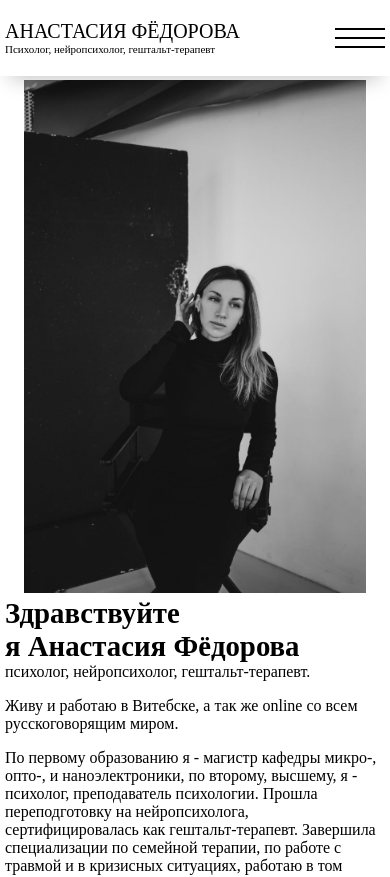
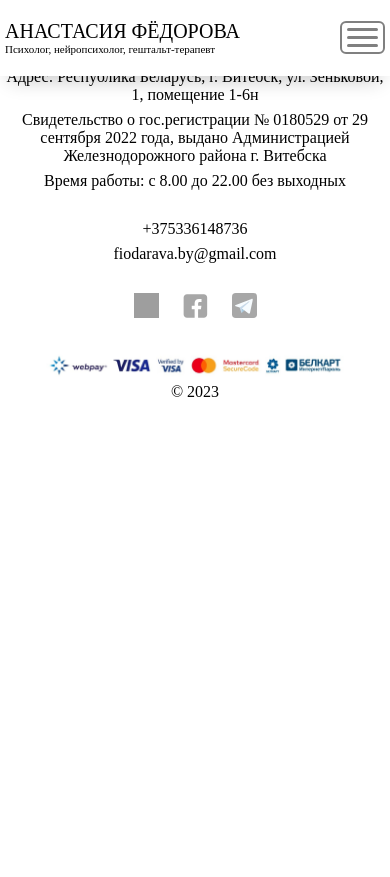
Before and after one commit to qusewen/psycholog, a React (Create React App) app: page /#/treaty in a window 390 px wide. Shown: the top 877 px of the page. After the commit the page ends 844 px from the top, so only its background shows below. Built offline with nearby package versions, Linux system fonts and the light colour scheme; grey boxes are pictures that could not be loaded; a web font is replaced by a local one.

Commit message:
feat: update burger

```diff
--- a/package.json
+++ b/package.json
@@ -2,6 +2,7 @@
   "name": "psycholog",
   "version": "0.1.0",
   "private": true,
+  "homepage": ".",
   "dependencies": {
     "@testing-library/jest-dom": "^5.14.1",
     "@testing-library/react": "^13.0.0",
@@ -10,6 +11,7 @@
     "@types/node": "^16.7.13",
     "@types/react": "^18.0.0",
     "@types/react-dom": "^18.0.0",
+    "netlify-cli": "^13.1.2",
     "react": "^18.2.0",
     "react-dom": "^18.2.0",
     "react-hook-form": "^7.43.5",
--- a/src/App.tsx
+++ b/src/App.tsx
@@ -1,20 +1,27 @@
-import React from "react";
+import React, { useEffect } from "react";
 import "./App.scss";
-import { Routes, Route } from "react-router-dom";
+import { Routes, Route, useLocation } from "react-router-dom";
 import Main from "./pages/main/Main";
 import Pay from "./pages/pay/Pay";
 import Contact from "./pages/contact/Contact";
 import Treaty from "./pages/treaty/Treaty";
 function App() {
+  const useScrollToTop = () => {
+    const { pathname } = useLocation();
+
+    useEffect(() => {
+      window.scrollTo(0, 0);
+    }, [pathname]);
+  };
+
+  useScrollToTop();
   return (
-
-      <Routes>
-        <Route path='/' element={<Main />} />
-        <Route path='/pay' element={<Pay />} />
-        <Route path='/contact' element={<Contact />} />
-        <Route path='/treaty' element={<Treaty />} />
-      </Routes>
-
+    <Routes>
+      <Route path='/main' element={<Main />} />
+      <Route path='/pay' element={<Pay />} />
+      <Route path='/contact' element={<Contact />} />
+      <Route path='/treaty' element={<Treaty />} />
+    </Routes>
   );
 }
 
--- a/src/component/Footer/Footer.scss
+++ b/src/component/Footer/Footer.scss
@@ -36,3 +36,6 @@
     }
   }
 }
+.footer__social{
+  display: block;
+}
--- a/src/component/Footer/Footer.tsx
+++ b/src/component/Footer/Footer.tsx
@@ -15,15 +15,15 @@ export default function Footer() {
             </p>
             <p className='footer__organization_title'>УНП: 391861353</p>
             <p className='footer__organization_title'>
-              Адрес:Республика Беларусь, г. Витебск, ул. Зеньковой, 1, помещение
+              Адрес: Республика Беларусь, г. Витебск, ул. Зеньковой, 1, помещение
               1-6н
             </p>
-            <p className='footer__organization_title'>Свидетельство о гос.регистрации №  0180529 от 29 сентября 2022 года</p>
+            <p className='footer__organization_title'>Свидетельство о гос.регистрации №  0180529 от 29 сентября 2022 года, выдано Администрацией Железнодорожного района г. Витебска</p>
             <p className='footer__organization_title'>Время работы: с 8.00 до 22.00 без выходных</p>
           </div>
           <div className='footer__contact'>
             <a className="footer__contact-link" href='tel:+375336148736'>+375336148736</a>
-            <a className="footer__contact-link" href='mailto:fiodorova.a@ya.ru'>fiodorova.a@ya.ru</a>
+            <a className="footer__contact-link" href='mailto:fiodarava.by@gmail.com'>fiodarava.by@gmail.com</a>
             <div className='header__social footer__social'>
               <a
                 target='_blank'
@@ -33,7 +33,7 @@ export default function Footer() {
               >
                 {" "}
                 <img
-                  src={Fb}
+                  src={Inst }
                   alt='Instagram'
                   className='header__social-link--img'
                 />
@@ -46,7 +46,7 @@ export default function Footer() {
               >
                 {" "}
                 <img
-                  src={Inst}
+                  src={Fb}
                   alt='FaceBook'
                   className='header__social-link--img'
                 />
@@ -54,7 +54,7 @@ export default function Footer() {
               <a
                 target='_blank'
                 rel='noreferrer'
-                href='https://t.me/ptushka_fenix_club'
+                href='https://t.me/grafoloquens'
                 className='header__social-link'
               >
                 {" "}
--- a/src/component/Header/Header.scss
+++ b/src/component/Header/Header.scss
@@ -7,14 +7,19 @@
   position: fixed;
   width: 100%;
   &__burger {
+    padding: 5px;
+    border-radius: 6px;
+    border: 2px solid gray;
     cursor: pointer;
     display: none;
     &-item {
       display: block;
-      width: 50px;
-      height: 2px;
-      background: black;
-      margin-bottom: 7px;
+      width: 31px;
+      height: 3px;
+      background: gray;
+
+      border-radius: 10px;
+      margin-bottom: 5px;
     }
     &-item:last-child {
       margin-bottom: 0;
@@ -97,13 +102,14 @@
       display: block;
       &-item {
         &-active:first-child {
-          transform: rotate(45deg) translate(1px, 11px);
+          transform: rotate(45deg) translate(3px, 3px);
+
         }
         &-active:nth-child(2) {
           display: none;
         }
         &-active:last-child {
-          transform: rotate(-45deg) translate(-5px, -6px);
+          transform: rotate(-45deg) translate(3px, -3px);
         }
       }
     }
--- a/src/component/Header/Header.tsx
+++ b/src/component/Header/Header.tsx
@@ -63,7 +63,7 @@ export default function Header() {
               >
                 <NavLink
                   onClick={() => (burger ? handleBurgerOpen() : "")}
-                  to='/'
+                  to='/main'
                   className={({ isActive, isPending }) =>
                     isPending
                       ? "pending"
@@ -149,7 +149,7 @@ export default function Header() {
             >
               {" "}
               <img
-                src={Fb}
+                src={Inst }
                 alt='Instagram'
                 className='header__social-link--img'
               />
@@ -162,7 +162,7 @@ export default function Header() {
             >
               {" "}
               <img
-                src={Inst}
+                src={Fb}
                 alt='FaceBook'
                 className='header__social-link--img'
               />
@@ -170,7 +170,7 @@ export default function Header() {
             <a
               target='_blank'
               rel='noreferrer'
-              href='https://t.me/ptushka_fenix_club'
+              href='https://t.me/grafoloquens'
               className='header__social-link'
             >
               {" "}
--- a/src/component/Popap/Popap.scss
+++ b/src/component/Popap/Popap.scss
@@ -6,15 +6,15 @@
   width: 100%;
   height: 100%;
   z-index: 9999999;
-  backdrop-filter: blur(5px);
+  backdrop-filter: blur(10px);
   &__body {
-    background: rgb(255, 255, 255);
+    background: rgb(243 173 207 / 59%);;
     display: flex;
     justify-content: center;
-    border: 1px solid black;
     position: relative;
     height: 500px;
     z-index: 99999;
+    border-radius: 10px;
   }
 }
 .active__popap{
@@ -39,8 +39,12 @@
 .exit:hover{
     color: red;
 }
+.popap_input{
+    border: none;
+}
 .onlineRecord__title-popap{
     text-align: center;
+    font-weight: 100;
 }
 @media (max-width:420px) {
 .popap{
--- a/src/component/sections/ContsctSection.tsx
+++ b/src/component/sections/ContsctSection.tsx
@@ -28,9 +28,9 @@ export default function ContsctSection() {
                     className='footer__contact-link '
                     href='tel:+375336148736'
                   >
-                    Телефон
+                    Телефон: +375336148736
                   </a>
-                  : +375336148736
+
                 </li>
                 <li className='pay__list_item contact__list_item'>
                   e-mail:{" "}
@@ -38,9 +38,9 @@ export default function ContsctSection() {
                     target='_blank'
                     rel='noreferrer'
                     className='footer__contact-link'
-                    href='mailto:fiodorova.a@ya.ru'
+                    href='mailto:fiodarava.by@gmail.com'
                   >
-                    fiodorova.a@ya.ru
+                    fiodarava.by@gmail.com
                   </a>
                 </li>
                 <li className='pay__list_item contact__list_item'>
@@ -104,7 +104,7 @@ export default function ContsctSection() {
                   </a>
                 </li>
                 <li className='pay__list_item contact__list_item'>
-                  Адрес: Витебск, ул. Зеньковой 1, каб. 1 (7 этаж), каб.10
+                  Адрес: Витебск, ул. Зеньковой 1, каб. 1 и каб. 10 (7 этаж)
                 </li>
               </ul>
               <Button
--- a/src/component/sections/PaySection.tsx
+++ b/src/component/sections/PaySection.tsx
@@ -8,9 +8,15 @@ export default function PaySection() {
           <h2 className='pay__title'>Методы оплаты</h2>
           <p className='pay__subtitle'>1.Картой через интернет</p>
           <p className='pay__subtitle_info'>
-            Сюда вставим информацию по оплате через интернет и логотип карт сюда
-            тоже запихнем, но он вроде тут не нужен
+          Оплата услуг осуществляется с помощью системы WEBPAY, которая поддерживает технологии защиты – 3D Secure и Микроплатеж. Система WEBPAY соответствует международному стандарту безопасности при работе с банковскими платёжными карточками Payment Card Industry Data Security Standard (PCI DSS). Транзакции защищены технологиями Verified by VISA, MasterCard SecureCode, БЕЛКАРТ-ИнтернетПароль и MirAccept.
           </p>
+          <p className='pay__subtitle_info'>
+          После прочтения и согласия с договором оферты, а также после согласования даты и времени сессии Вам будет направлена ссылка на оплату.Оплата услуг осуществляется с помощью системы WEBPAY, которая поддерживает технологии защиты – 3D Secure и Микроплатеж. Система WEBPAY соответствует международному стандарту безопасности при работе с банковскими платёжными карточками Payment Card Industry Data Security Standard (PCI DSS). Транзакции защищены технологиями Verified by VISA, MasterCard SecureCode, БЕЛКАРТ-ИнтернетПароль и MirAccept.
+
+</p>
+<p className='pay__subtitle_info'>
+После прочтения и согласия с договором оферты, а также после согласования даты и времени сессии Вам будет направлена ссылка на оплату.
+</p>
           <p className='pay__subtitle'>2.Банковский перевод</p>
           <ul className='pay__list'>
             <li className='pay__list_item'>Банковские реквизиты:</li>
--- a/src/index.scss
+++ b/src/index.scss
@@ -27,3 +27,7 @@ margin: 0 auto;
     border-bottom:2px solid rgb(194 90 140);
 
 }
+
+input::placeholder{
+text-transform: uppercase;
+}
--- a/src/index.tsx
+++ b/src/index.tsx
@@ -1,6 +1,6 @@
 import React from "react";
 import ReactDOM from "react-dom/client";
-import { BrowserRouter } from "react-router-dom";
+import { BrowserRouter, HashRouter } from "react-router-dom";
 import "./index.scss";
 import App from "./App";
 import Header from "./component/Header/Header";
@@ -13,12 +13,14 @@ const root = ReactDOM.createRoot(
   document.getElementById("root") as HTMLElement
 );
 root.render(
-  <Provider store={store}>
-    <BrowserRouter>
-      <Header />
-      <Popap/>
-      <App />
-      <Footer />
-    </BrowserRouter>
-  </Provider>
+  <HashRouter>
+    <Provider store={store}>
+
+        <Header />
+        <Popap />
+        <App />
+        <Footer />
+
+    </Provider>
+  </HashRouter>
 );
```
Also changed, not shown: 2 other files (tests, documents, lock files or other folders).
